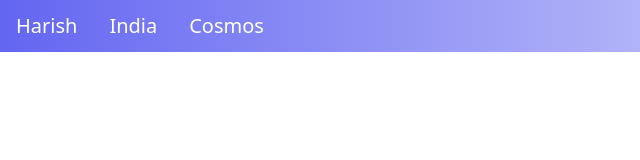
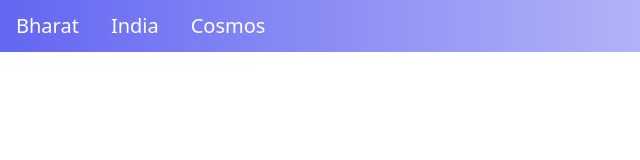
Before and after one commit to imharish18/WebDev, a website built with Vite: page index.html in a window 1280 px wide. Shown: the full height of the page, 0-640 px from the left. Built offline with nearby package versions, Linux system fonts and the light colour scheme.

Commit message:
done new

```diff
--- a/index.html
+++ b/index.html
@@ -8,7 +8,7 @@
 </head>
 <body>
     <div class="py-3 bg-gradient-to-r from-indigo-500 flex">
-        <div class="mx-4 text-xl text-white">Harish</div>
+        <div class="mx-4 text-xl text-white">Bharat</div>
         <div class="mx-4 text-xl text-white">India</div>
         <div class="mx-4 text-xl text-white">Cosmos</div>
     </div>
```
